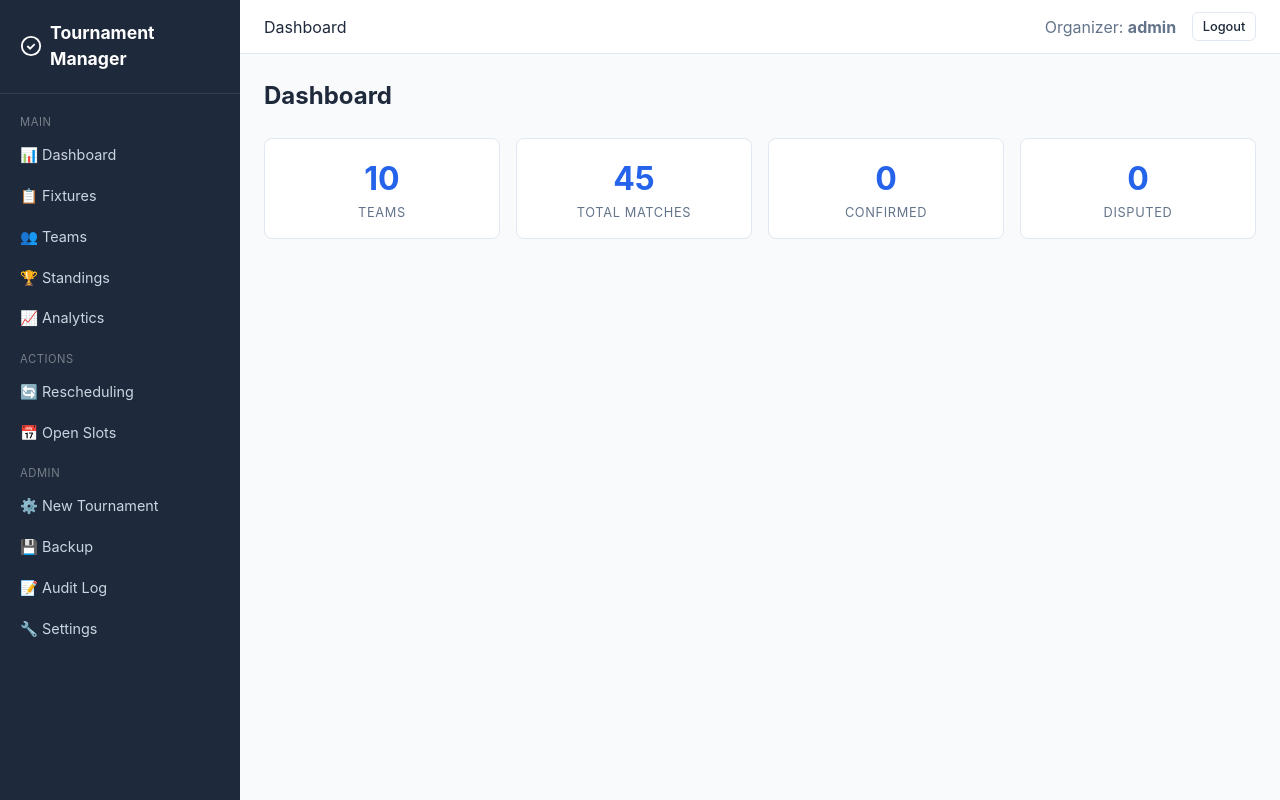
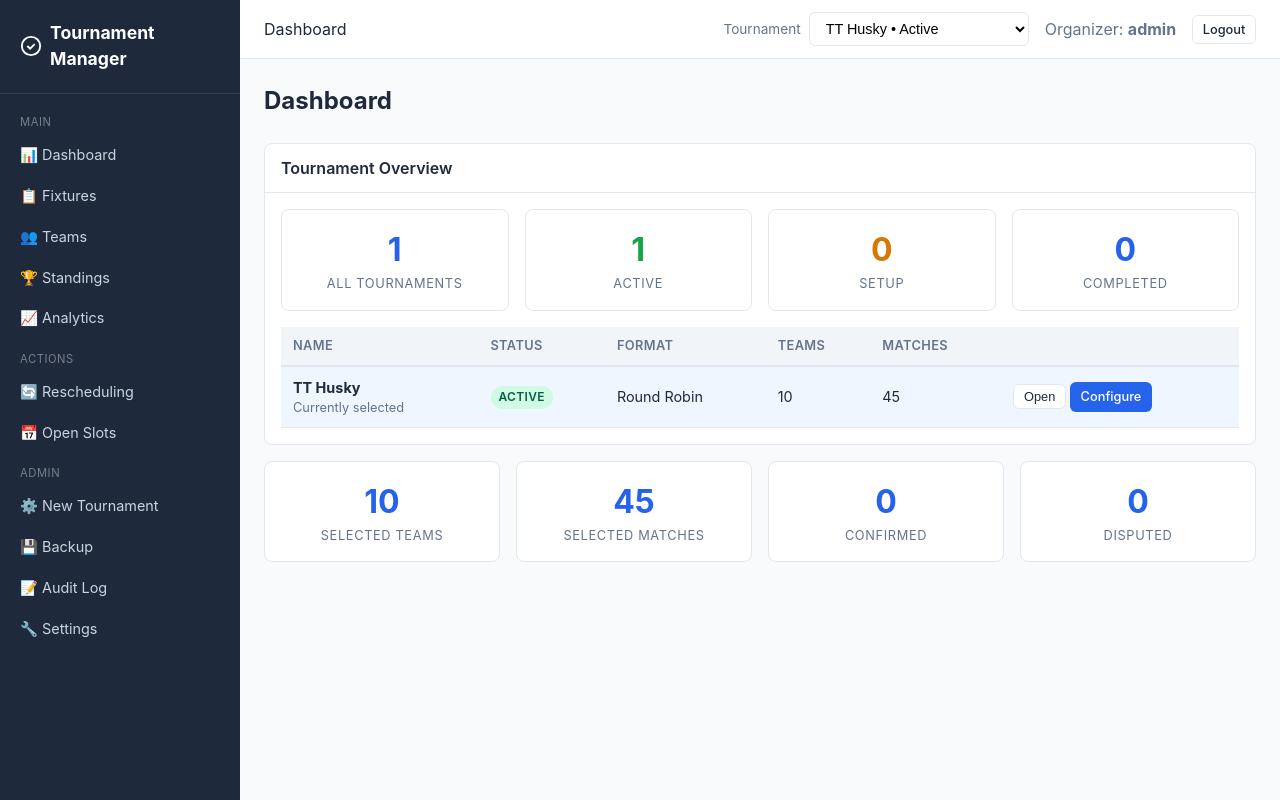
Before and after one commit to simarsamra/Tournament-Manager, a Django app: page / in a window 1280 px wide. Run offline with Django 5.2, Linux system fonts and the light colour scheme; a user stored in the database is signed in; data comes from the database, SQL or seed files in the repository; both versions use the stored data as it was after the commit.

Commit message:
Add tournament selection functionality and enhance dashboard with tournament overview

```diff
--- a/core/urls.py
+++ b/core/urls.py
@@ -18,6 +18,7 @@ urlpatterns = [
     path("tournament/<int:pk>/add-timeslot/", views.add_timeslot, name="add_timeslot"),
     path("tournament/<int:pk>/add-teams/", views.add_teams_bulk, name="add_teams_bulk"),
     path("tournament/<int:pk>/start/", views.start_tournament, name="start_tournament"),
+    path("tournament/select/", views.select_tournament, name="select_tournament"),
     path("tournament/<int:pk>/delete/", views.delete_tournament, name="delete_tournament"),
 
     # Fixtures
--- a/core/views.py
+++ b/core/views.py
@@ -31,8 +31,53 @@ from .backup import create_backup, validate_backup, restore_backup, list_backups
 from .audit import log_action
 
 
-def _get_tournament():
-    return Tournament.objects.order_by("-created_at").first()
+def _get_available_tournaments():
+    return Tournament.objects.annotate(
+        team_count=Count("teams", distinct=True),
+        match_count=Count("matches", distinct=True),
+    ).annotate(
+        status_rank=db_models.Case(
+            db_models.When(status="active", then=db_models.Value(0)),
+            db_models.When(status="setup", then=db_models.Value(1)),
+            db_models.When(status="completed", then=db_models.Value(2)),
+            default=db_models.Value(3),
+            output_field=db_models.IntegerField(),
+        )
+    ).order_by("status_rank", "-created_at")
+
+
+def _get_tournament(request=None):
+    tournaments = Tournament.objects.all()
+    if request and getattr(request, "user", None) and request.user.is_authenticated:
+        team = _get_team(request.user)
+        if team:
+            return team.tournament
+        if _is_organizer(request.user):
+            selected_id = request.GET.get("tournament") or request.session.get("selected_tournament_id")
+            if selected_id and tournaments.filter(pk=selected_id).exists():
+                selected = tournaments.get(pk=selected_id)
+                request.session["selected_tournament_id"] = selected.pk
+                return selected
+    fallback = tournaments.filter(status="active").order_by("-created_at").first()
+    fallback = fallback or tournaments.order_by("-created_at").first()
+    if (
+        fallback
+        and request
+        and getattr(request, "user", None)
+        and request.user.is_authenticated
+        and _is_organizer(request.user)
+    ):
+        request.session["selected_tournament_id"] = fallback.pk
+    return fallback
+
+
+def _tournament_context(request, tournament=None):
+    if not request.user.is_authenticated or not _is_organizer(request.user):
+        return {}
+    return {
+        "available_tournaments": _get_available_tournaments(),
+        "selected_tournament": tournament,
+    }
 
 
 def _get_team(user):
@@ -129,12 +174,13 @@ def register_view(request):
 
 @login_required
 def dashboard_view(request):
-    tournament = _get_tournament()
+    tournament = _get_tournament(request)
     team = _get_team(request.user)
+    is_organizer = _is_organizer(request.user)
     context = {
         "tournament": tournament,
         "team": team,
-        "is_organizer": _is_organizer(request.user),
+        "is_organizer": is_organizer,
     }
     if tournament and team:
         team_matches = Match.objects.filter(
@@ -152,12 +198,19 @@ def dashboard_view(request):
         context["pending_reschedules"] = RescheduleRequest.objects.filter(
             match__in=team_matches, status="pending",
         ).exclude(requested_by=team)
-    if tournament and _is_organizer(request.user):
+    if is_organizer:
+        all_tournaments = _get_available_tournaments()
+        context["all_tournaments"] = all_tournaments
+        context["active_tournaments_count"] = all_tournaments.filter(status="active").count()
+        context["setup_tournaments_count"] = all_tournaments.filter(status="setup").count()
+        context["completed_tournaments_count"] = all_tournaments.filter(status="completed").count()
+    if tournament and is_organizer:
         context["total_teams"] = tournament.teams.count()
         context["total_matches"] = tournament.matches.count()
         context["confirmed_matches"] = tournament.matches.filter(status="confirmed").count()
         context["pending_matches_count"] = tournament.matches.filter(status="pending_confirmation").count()
         context["disputed_matches"] = tournament.matches.filter(status="disputed").count()
+    context.update(_tournament_context(request, tournament))
     return render(request, "core/dashboard.html", context)
 
 
@@ -172,6 +225,7 @@ def tournament_setup(request):
         form = TournamentForm(request.POST)
         if form.is_valid():
             t = form.save()
+            request.session["selected_tournament_id"] = t.pk
             log_action(request, "tournament_created",
                        f"Tournament '{t.name}' created ({t.get_format_display()})",
                        tournament=t)
@@ -179,7 +233,10 @@ def tournament_setup(request):
             return redirect("tournament_config", pk=t.pk)
     else:
         form = TournamentForm()
-    return render(request, "core/tournament_setup.html", {"form": form})
+    return render(request, "core/tournament_setup.html", {
+        "form": form,
+        **_tournament_context(request, _get_tournament(request)),
+    })
 
 
 @login_required
@@ -187,6 +244,7 @@ def tournament_config(request, pk):
     if not _is_organizer(request.user):
         return redirect("dashboard")
     tournament = get_object_or_404(Tournament, pk=pk)
+    request.session["selected_tournament_id"] = tournament.pk
     teams = tournament.teams.prefetch_related("players").all()
     return render(request, "core/tournament_config.html", {
         "tournament": tournament,
@@ -197,6 +255,7 @@ def tournament_config(request, pk):
         "timeslot_form": TimeSlotForm(),
         "bulk_team_form": BulkTeamForm(),
         "bulk_team_file_form": BulkTeamFileForm(),
+        **_tournament_context(request, tournament),
     })
 
 
@@ -338,13 +397,35 @@ def start_tournament(request, pk):
     return redirect("fixtures")
 
 
+@login_required
+@require_POST
+def select_tournament(request):
+    if not _is_organizer(request.user):
+        messages.error(request, "Only organizers can switch tournaments.")
+        return redirect("dashboard")
+
+    tournament_id = request.POST.get("tournament_id")
+    next_url = request.POST.get("next") or "dashboard"
+    tournament = Tournament.objects.filter(pk=tournament_id).first()
+    if not tournament:
+        messages.error(request, "Tournament not found.")
+        return redirect(next_url)
+
+    request.session["selected_tournament_id"] = tournament.pk
+    messages.success(request, f"Now viewing '{tournament.name}'.")
+    return redirect(next_url)
+
+
 # -- Fixtures --
 
 @login_required
 def fixtures_view(request):
-    tournament = _get_tournament()
+    tournament = _get_tournament(request)
     if not tournament:
-        return render(request, "core/fixtures.html", {"matches": []})
+        return render(request, "core/fixtures.html", {
+            "matches": [],
+            **_tournament_context(request, tournament),
+        })
     matches = tournament.matches.select_related("team1", "team2", "court", "winner")
     status_filter = request.GET.get("status", "")
     team_filter = request.GET.get("team", "")
@@ -389,6 +470,7 @@ def fixtures_view(request):
         "total_pages": total_pages,
         "page_range": range(1, total_pages + 1),
         "team": _get_team(request.user),
+        **_tournament_context(request, tournament),
     })
 
 
@@ -409,6 +491,7 @@ def match_detail(request, pk):
     return render(request, "core/match_detail.html", {
         "match": match,
         "team": team,
+        "tournament": match.tournament,
         "is_participant": is_participant,
         "can_submit": can_submit,
         "can_confirm": can_confirm,
@@ -418,6 +501,7 @@ def match_detail(request, pk):
         "reschedule_form": RescheduleForm(tournament=match.tournament),
         "reschedule_requests": match.reschedule_requests.order_by("-created_at"),
         "is_organizer": _is_organizer(request.user),
+        **_tournament_context(request, match.tournament),
     })
 
 
@@ -647,9 +731,9 @@ def respond_reschedule(request, pk):
 
 @login_required
 def standings_view(request):
-    tournament = _get_tournament()
+    tournament = _get_tournament(request)
     if not tournament:
-        return render(request, "core/standings.html", {})
+        return render(request, "core/standings.html", _tournament_context(request, tournament))
     context = {"tournament": tournament}
     if tournament.format in ("round_robin", "double_round_robin", "hybrid"):
         if tournament.format == "hybrid":
@@ -667,6 +751,7 @@ def standings_view(request):
             context["standings"] = calculate_standings(tournament)
     if tournament.format in ("knockout", "double_elimination", "consolation"):
         context["bracket"] = get_bracket_data(tournament)
+    context.update(_tournament_context(request, tournament))
     return render(request, "core/standings.html", context)
 
 
@@ -674,13 +759,17 @@ def standings_view(request):
 
 @login_required
 def teams_view(request):
-    tournament = _get_tournament()
+    tournament = _get_tournament(request)
     if not tournament:
-        return render(request, "core/teams.html", {"teams": []})
+        return render(request, "core/teams.html", {
+            "teams": [],
+            **_tournament_context(request, tournament),
+        })
     teams = tournament.teams.select_related("user").prefetch_related("players").order_by("name")
     return render(request, "core/teams.html", {
         "tournament": tournament, "teams": teams,
         "is_organizer": _is_organizer(request.user),
+        **_tournament_context(request, tournament),
     })
 
 
@@ -702,6 +791,7 @@ def team_detail(request, pk):
         "players": team.players.all(),
         "is_organizer": _is_organizer(request.user),
         "is_own_team": _get_team(request.user) == team,
+        **_tournament_context(request, tournament),
     })
 
 
@@ -803,19 +893,28 @@ def team_preferences(request, pk):
             tournament=team.tournament,
             initial={"preferred_courts": team.preferred_courts.all(), "availability_notes": team.availability_notes},
         )
-    return render(request, "core/team_preferences.html", {"team": team, "form": form})
+    return render(request, "core/team_preferences.html", {
+        "team": team,
+        "form": form,
+        "tournament": team.tournament,
+        **_tournament_context(request, team.tournament),
+    })
 
 
 # -- Open Slots --
 
 @login_required
 def open_slots_view(request):
-    tournament = _get_tournament()
+    tournament = _get_tournament(request)
     if not tournament:
-        return render(request, "core/open_slots.html", {"slots": []})
+        return render(request, "core/open_slots.html", {
+            "slots": [],
+            **_tournament_context(request, tournament),
+        })
     return render(request, "core/open_slots.html", {
         "tournament": tournament,
         "slots": tournament.open_slots.select_related("court").all(),
+        **_tournament_context(request, tournament),
     })
 
 
@@ -823,9 +922,9 @@ def open_slots_view(request):
 
 @login_required
 def analytics_view(request):
-    tournament = _get_tournament()
+    tournament = _get_tournament(request)
     if not tournament:
-        return render(request, "core/analytics.html", {})
+        return render(request, "core/analytics.html", _tournament_context(request, tournament))
     matches = tournament.matches.all()
     teams = tournament.teams.all()
     match_stats = {
@@ -875,6 +974,7 @@ def analytics_view(request):
     }
     if tournament.format in ("round_robin", "double_round_robin", "hybrid"):
         context["standings"] = calculate_standings(tournament)
+    context.update(_tournament_context(request, tournament))
     return render(request, "core/analytics.html", context)
 
 
@@ -882,9 +982,9 @@ def analytics_view(request):
 
 @login_required
 def rescheduling_view(request):
-    tournament = _get_tournament()
+    tournament = _get_tournament(request)
     if not tournament:
-        return render(request, "core/rescheduling.html", {})
+        return render(request, "core/rescheduling.html", _tournament_context(request, tournament))
     team = _get_team(request.user)
     requests_qs = RescheduleRequest.objects.filter(
         match__tournament=tournament
@@ -896,6 +996,7 @@ def rescheduling_view(request):
     return render(request, "core/rescheduling.html", {
         "tournament": tournament, "requests": requests_qs,
         "open_slots": tournament.open_slots.select_related("court").all(), "team": team,
+        **_tournament_context(request, tournament),
     })
 
 
@@ -906,8 +1007,10 @@ def backup_view(request):
     if not _is_organizer(request.user):
         messages.error(request, "Only organizers can manage backups.")
         return redirect("dashboard")
+    tournament = _get_tournament(request)
     return render(request, "core/backup.html", {
         "backups": list_backups(), "records": BackupRecord.objects.all()[:20],
+        **_tournament_context(request, tournament),
     })
 
 
@@ -918,7 +1021,7 @@ def create_backup_view(request):
         return redirect("dashboard")
     notes = request.POST.get("notes", "")
     record = create_backup(user=request.user, notes=notes)
-    log_action(request, "backup_created", f"Backup created: {record.filename}", tournament=_get_tournament())
+    log_action(request, "backup_created", f"Backup created: {record.filename}", tournament=_get_tournament(request))
     messages.success(request, f"Backup created: {record.filename}")
     return redirect("backup")
 
@@ -962,7 +1065,7 @@ def delete_backup_view(request):
 
 @login_required
 def audit_log_view(request):
-    tournament = _get_tournament()
+    tournament = _get_tournament(request)
     logs = AuditLog.objects.select_related("user")
     if tournament:
         logs = logs.filter(Q(tournament=tournament) | Q(tournament__isnull=True))
@@ -979,6 +1082,7 @@ def audit_log_view(request):
     return render(request, "core/audit_log.html", {
         "logs": logs, "actions": actions, "action_filter": action_filter,
         "page": page, "total_pages": total_pages, "page_range": range(1, total_pages + 1),
+        **_tournament_context(request, tournament),
     })
 
 
@@ -997,6 +1101,8 @@ def delete_tournament(request, pk):
         return redirect("settings")
 
     tournament_name = tournament.name
+    if request.session.get("selected_tournament_id") == tournament.pk:
+        request.session.pop("selected_tournament_id", None)
     team_user_ids = list(
         tournament.teams.exclude(user__is_staff=True).values_list("user_id", flat=True)
     )
@@ -1017,9 +1123,9 @@ def delete_tournament(request, pk):
 def settings_view(request):
     if not _is_organizer(request.user):
         return redirect("dashboard")
-    tournament = _get_tournament()
+    tournament = _get_tournament(request)
     if not tournament:
-        return render(request, "core/settings.html", {})
+        return render(request, "core/settings.html", _tournament_context(request, tournament))
     if request.method == "POST":
         form = TournamentForm(request.POST, instance=tournament)
         if form.is_valid():
@@ -1029,13 +1135,17 @@ def settings_view(request):
             return redirect("settings")
     else:
         form = TournamentForm(instance=tournament)
-    return render(request, "core/settings.html", {"tournament": tournament, "form": form})
+    return render(request, "core/settings.html", {
+        "tournament": tournament,
+        "form": form,
+        **_tournament_context(request, tournament),
+    })
 
 
 # -- Public Views --
 
 def public_standings(request):
-    tournament = _get_tournament()
+    tournament = _get_tournament(request)
     if not tournament:
         return render(request, "core/public_standings.html", {})
     context = {"tournament": tournament}
@@ -1054,7 +1164,7 @@ def public_standings(request):
 
 
 def public_fixtures(request):
-    tournament = _get_tournament()
+    tournament = _get_tournament(request)
     if not tournament:
         return render(request, "core/public_fixtures.html", {"matches": []})
     matches = tournament.matches.select_related("team1", "team2", "court", "winner").order_by("scheduled_time", "match_number")
--- a/static/css/style.css
+++ b/static/css/style.css
@@ -203,6 +203,8 @@ tr:hover { background: #f8fafc; }
 .badge-forfeited { background: #fce7f3; color: #9d174d; }
 .badge-bye { background: #e2e8f0; color: #475569; }
 .badge-active { background: #d1fae5; color: #065f46; }
+.badge-setup { background: #fef3c7; color: #92400e; }
+.badge-completed { background: #e2e8f0; color: #334155; }
 .badge-withdrawn { background: #fecaca; color: #991b1b; }
 .badge-pending { background: #fed7aa; color: #9a3412; }
 .badge-approved { background: #d1fae5; color: #065f46; }
--- a/templates/core/analytics.html
+++ b/templates/core/analytics.html
@@ -2,7 +2,7 @@
 {% block title %}Analytics{% endblock %}
 {% block page_header %}Analytics{% endblock %}
 {% block content %}
-<h1 class="page-title">Analytics Dashboard</h1>
+<h1 class="page-title">{% if tournament %}{{ tournament.name }} — {% endif %}Analytics Dashboard</h1>
 
 {% if tournament %}
 <div class="grid grid-4 mb-2">
--- a/templates/core/base.html
+++ b/templates/core/base.html
@@ -42,6 +42,20 @@
                 <span>{% block page_header %}{% endblock %}</span>
             </div>
             <div class="topbar-right">
+                {% if user.is_staff and available_tournaments %}
+                <form method="post" action="{% url 'select_tournament' %}" style="display:flex;align-items:center;gap:0.5rem;">
+                    {% csrf_token %}
+                    <input type="hidden" name="next" value="{{ request.get_full_path }}">
+                    <label for="tournament-switch" class="text-muted" style="font-size:0.85rem;">Tournament</label>
+                    <select id="tournament-switch" name="tournament_id" class="form-select" onchange="this.form.submit()" style="min-width:220px;">
+                        {% for t in available_tournaments %}
+                        <option value="{{ t.pk }}" {% if selected_tournament and t.pk == selected_tournament.pk %}selected{% endif %}>
+                            {{ t.name }} • {{ t.get_status_display }}
+                        </option>
+                        {% endfor %}
+                    </select>
+                </form>
+                {% endif %}
                 {% if team %}
                 <span class="text-muted">Team: <strong>{{ team.name }}</strong></span>
                 {% elif user.is_staff %}
--- a/templates/core/dashboard.html
+++ b/templates/core/dashboard.html
@@ -16,14 +16,74 @@
 {% else %}
 
 {% if is_organizer %}
+<div class="card mb-2">
+    <div class="card-header">Tournament Overview</div>
+    <div class="card-body">
+        <div class="grid grid-4 mb-2">
+            <div class="stat-card">
+                <div class="stat-value">{{ all_tournaments|length }}</div>
+                <div class="stat-label">All Tournaments</div>
+            </div>
+            <div class="stat-card">
+                <div class="stat-value" style="color:var(--success)">{{ active_tournaments_count|default:"0" }}</div>
+                <div class="stat-label">Active</div>
+            </div>
+            <div class="stat-card">
+                <div class="stat-value" style="color:var(--warning)">{{ setup_tournaments_count|default:"0" }}</div>
+                <div class="stat-label">Setup</div>
+            </div>
+            <div class="stat-card">
+                <div class="stat-value">{{ completed_tournaments_count|default:"0" }}</div>
+                <div class="stat-label">Completed</div>
+            </div>
+        </div>
+
+        {% if all_tournaments %}
+        <div class="table-container">
+            <table>
+                <thead>
+                    <tr><th>Name</th><th>Status</th><th>Format</th><th>Teams</th><th>Matches</th><th></th></tr>
+                </thead>
+                <tbody>
+                    {% for t in all_tournaments %}
+                    <tr{% if tournament and t.pk == tournament.pk %} style="background:#eff6ff;"{% endif %}>
+                        <td>
+                            <strong>{{ t.name }}</strong>
+                            {% if tournament and t.pk == tournament.pk %}
+                            <div class="text-muted" style="font-size:0.8rem;">Currently selected</div>
+                            {% endif %}
+                        </td>
+                        <td><span class="badge badge-{{ t.status }}">{{ t.get_status_display }}</span></td>
+                        <td>{{ t.get_format_display }}</td>
+                        <td>{{ t.team_count }}</td>
+                        <td>{{ t.match_count }}</td>
+                        <td>
+                            <form method="post" action="{% url 'select_tournament' %}" style="display:inline-block;">
+                                {% csrf_token %}
+                                <input type="hidden" name="tournament_id" value="{{ t.pk }}">
+                                <input type="hidden" name="next" value="{{ request.get_full_path }}">
+                                <button type="submit" class="btn btn-outline btn-sm">Open</button>
+                            </form>
+                            <a href="{% url 'tournament_config' pk=t.pk %}" class="btn btn-primary btn-sm">Configure</a>
+                        </td>
+                    </tr>
+                    {% endfor %}
+                </tbody>
+            </table>
+        </div>
+        {% endif %}
+    </div>
+</div>
+
+{% if tournament %}
 <div class="grid grid-4 mb-2">
     <div class="stat-card">
         <div class="stat-value">{{ total_teams|default:"0" }}</div>
-        <div class="stat-label">Teams</div>
+        <div class="stat-label">Selected Teams</div>
     </div>
     <div class="stat-card">
         <div class="stat-value">{{ total_matches|default:"0" }}</div>
-        <div class="stat-label">Total Matches</div>
+        <div class="stat-label">Selected Matches</div>
     </div>
     <div class="stat-card">
         <div class="stat-value">{{ confirmed_matches|default:"0" }}</div>
@@ -41,6 +101,7 @@
         <a href="{% url 'tournament_config' pk=tournament.pk %}" class="btn btn-primary">Configure Tournament</a>
     </div>
 </div>
+{% endif %}
 {% endif %}
 {% endif %}
 
--- a/templates/core/fixtures.html
+++ b/templates/core/fixtures.html
@@ -3,7 +3,7 @@
 {% block page_header %}Fixtures{% endblock %}
 {% block content %}
 <div class="d-flex justify-between align-center mb-2">
-    <h1 class="page-title" style="margin-bottom:0">Fixtures</h1>
+    <h1 class="page-title" style="margin-bottom:0">{% if tournament %}{{ tournament.name }} — {% endif %}Fixtures</h1>
 </div>
 
 {% if tournament %}
--- a/templates/core/rescheduling.html
+++ b/templates/core/rescheduling.html
@@ -2,7 +2,7 @@
 {% block title %}Rescheduling{% endblock %}
 {% block page_header %}Rescheduling{% endblock %}
 {% block content %}
-<h1 class="page-title">Rescheduling</h1>
+<h1 class="page-title">{% if tournament %}{{ tournament.name }} — {% endif %}Rescheduling</h1>
 
 {% if tournament %}
 <div class="grid grid-2">
--- a/templates/core/settings.html
+++ b/templates/core/settings.html
@@ -2,7 +2,7 @@
 {% block title %}Settings{% endblock %}
 {% block page_header %}Settings{% endblock %}
 {% block content %}
-<h1 class="page-title">Tournament Settings</h1>
+<h1 class="page-title">{% if tournament %}{{ tournament.name }} — {% endif %}Tournament Settings</h1>
 {% if tournament %}
 <div class="card" style="max-width:700px;">
     <div class="card-body">
--- a/templates/core/teams.html
+++ b/templates/core/teams.html
@@ -2,7 +2,7 @@
 {% block title %}Teams{% endblock %}
 {% block page_header %}Teams{% endblock %}
 {% block content %}
-<h1 class="page-title">Teams</h1>
+<h1 class="page-title">{% if tournament %}{{ tournament.name }} — {% endif %}Teams</h1>
 {% if tournament %}
 <div class="card">
     <div class="table-container">
```
Also changed, not shown: core/tests.py (+35 -0 lines), db.sqlite3.
